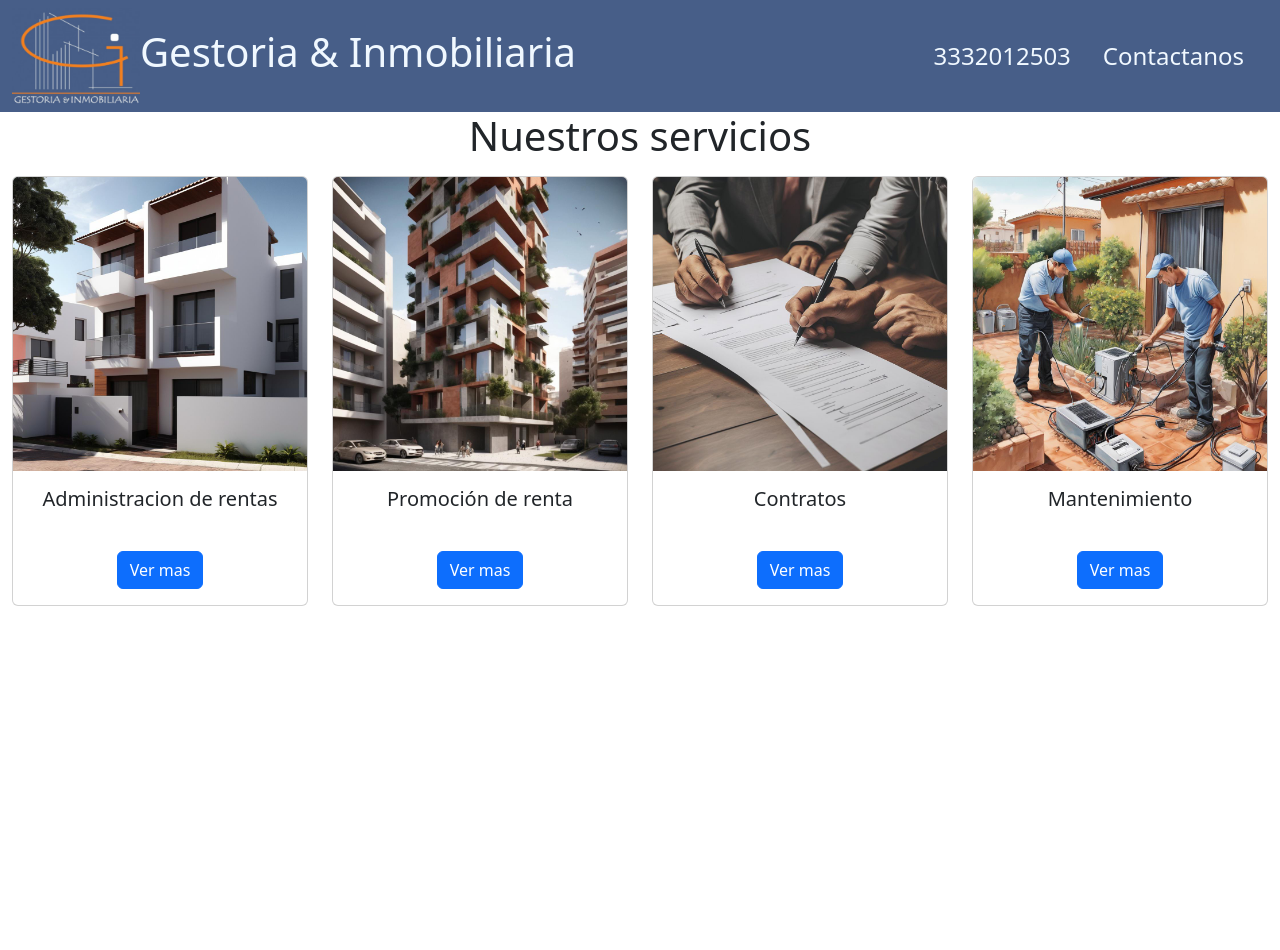
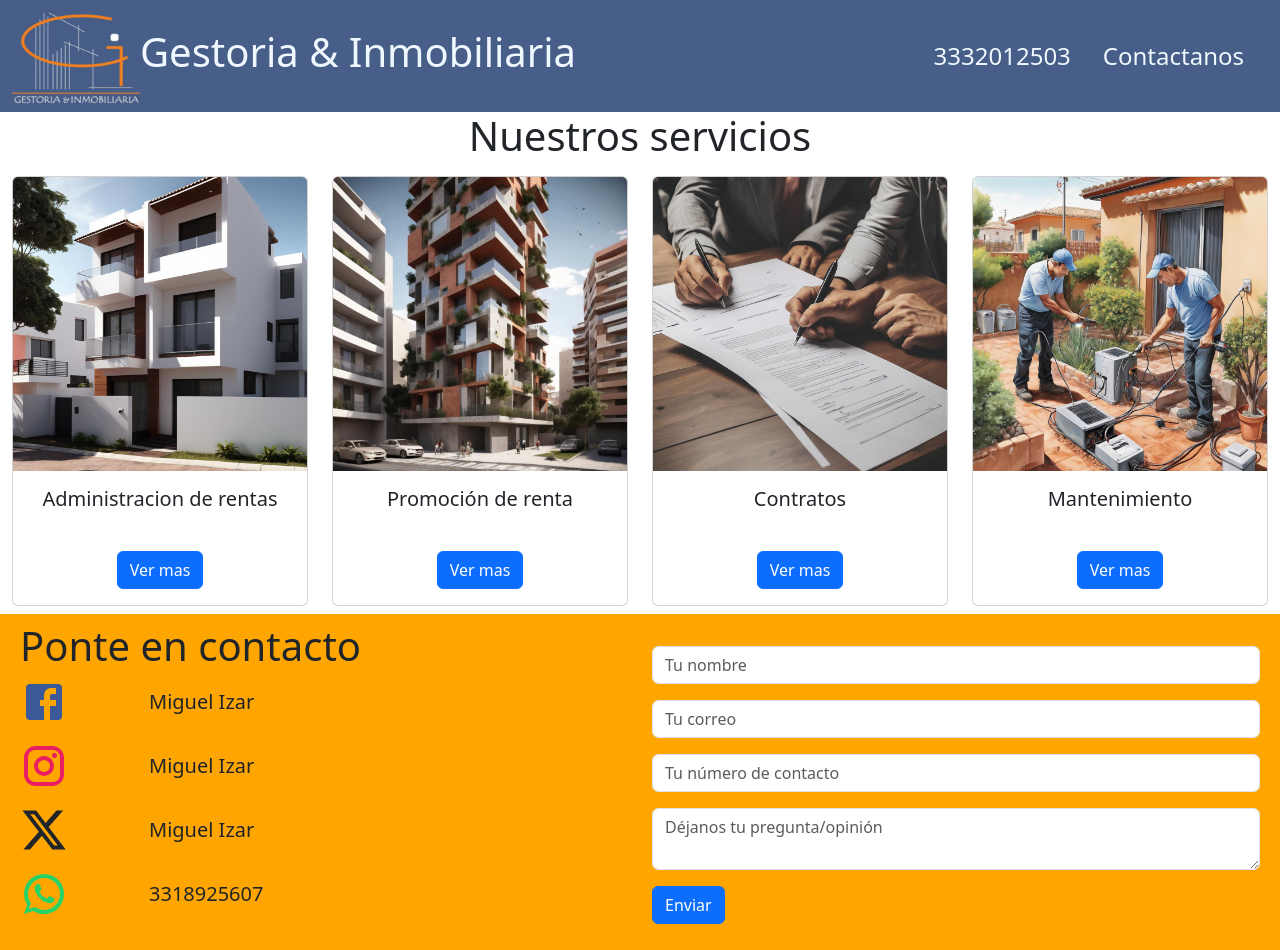
Before and after one commit to librex176/mobiliaria, a React (Create React App) app: page / in a window 1280 px wide. Before the commit the page ends 800 px from the top, so only its background shows below. Built offline with nearby package versions, Linux system fonts and the light colour scheme.

Commit message:
contactanos

```diff
--- a/package.json
+++ b/package.json
@@ -3,6 +3,11 @@
   "version": "0.1.0",
   "private": true,
   "dependencies": {
+    "@emailjs/browser": "^4.3.3",
+    "@emotion/react": "^11.11.4",
+    "@emotion/styled": "^11.11.0",
+    "@mui/icons-material": "^5.15.14",
+    "@mui/material": "^5.15.14",
     "@testing-library/jest-dom": "^5.17.0",
     "@testing-library/react": "^13.4.0",
     "@testing-library/user-event": "^13.5.0",
--- /dev/null
+++ b/src/Formulario.js
@@ -0,0 +1,75 @@
+import 'bootstrap/dist/js/bootstrap.bundle.min.js';
+import './estilos/Contacto.css';
+import FacebookIcon from '@mui/icons-material/Facebook';
+import InstagramIcon from '@mui/icons-material/Instagram';
+import React, { useRef } from 'react';
+import emailjs from '@emailjs/browser';
+import XIcon from '@mui/icons-material/X';
+import WhatsAppIcon from '@mui/icons-material/WhatsApp';
+import { pink } from '@mui/material/colors';
+
+const Formulario = () => {
+  const form = useRef();
+
+  const sendEmail = (e) => {
+    e.preventDefault();
+
+    emailjs
+      .sendForm('service_mmd1dbb', 'template_hmymyg6', form.current, {
+        publicKey: '8Z-YcQAl-XUzXlrpg',
+      })
+      .then(
+        () => {
+          console.log('SUCCESS!');
+        },
+        (error) => {
+          console.log('FAILED...', error.text);
+        },
+      );
+  };
+
+  return (
+    <div className='container-fluid mt-2'>
+      <div className='row ci p-2'>
+        <div className='col-lg-6 col-sm-12 mb-4 '>
+          <h1>Ponte en contacto</h1>
+          <div className="d-flex align-items-center mb-3">
+            <FacebookIcon sx={{ fontSize: 48, marginRight: 8, color: '#3b5998' }} />
+            <button className='btn  btn-lg'>Miguel Izar</button>
+          </div>
+          <div className="d-flex align-items-center mb-3">
+            <InstagramIcon sx={{ fontSize: 48, marginRight: 8, color: pink[500] }} />
+            <button className='btn  btn-lg'>Miguel Izar</button>
+          </div>
+          <div className="d-flex align-items-center mb-3">
+            <XIcon sx={{ fontSize: 48, marginRight: 8 }} />
+            <button className='btn  btn-lg'>Miguel Izar</button>
+          </div>
+          <div className="d-flex align-items-center">
+            <WhatsAppIcon sx={{ fontSize: 48, marginRight: 8, color: '#25d366' }} />
+            <button className='btn  btn-lg'>3318925607</button>
+          </div>
+        </div>
+        <div className='col-lg-6 col-sm-12 mt-4'>
+          <form ref={form} onSubmit={sendEmail}>
+            <div className="mb-3">
+              <input type="text" className="form-control" placeholder="Tu nombre" name="from_name" />
+            </div>
+            <div className="mb-3">
+              <input type="email" className="form-control" placeholder="Tu correo" name="correo" />
+            </div>
+            <div className="mb-3">
+              <input type="number" className="form-control" placeholder="Tu número de contacto" name="telefono" />
+            </div>
+            <div className="mb-3">
+              <textarea className="form-control" placeholder="Déjanos tu pregunta/opinión" name="mensaje"></textarea>
+            </div>
+            <button type="submit" className="btn btn-primary">Enviar</button>
+          </form>
+        </div>
+      </div>
+    </div>
+  );
+};
+
+export default Formulario;
--- /dev/null
+++ b/src/estilos/Contacto.css
@@ -0,0 +1,3 @@
+.ci{
+    background-color: orange;
+}
--- a/src/index.js
+++ b/src/index.js
@@ -3,15 +3,18 @@ import ReactDOM from 'react-dom/client';
 import './index.css';
 import App from './App';
 import Servicios from './Servicios';
+import Formulario from './Formulario';
 import reportWebVitals from './reportWebVitals';
 import 'bootstrap/dist/css/bootstrap.min.css'
 import 'bootstrap/dist/js/bootstrap.bundle.min.js';
+
 
 const root = ReactDOM.createRoot(document.getElementById('root'));
 root.render(
   <React.StrictMode>
     <App />
     <Servicios/>
+    <Formulario/>
   </React.StrictMode>
 );
 
```
Also changed, not shown: 1 other file (tests, documents, lock files or other folders).
